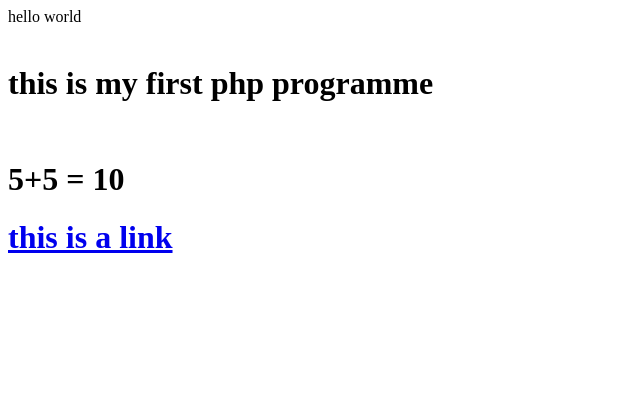
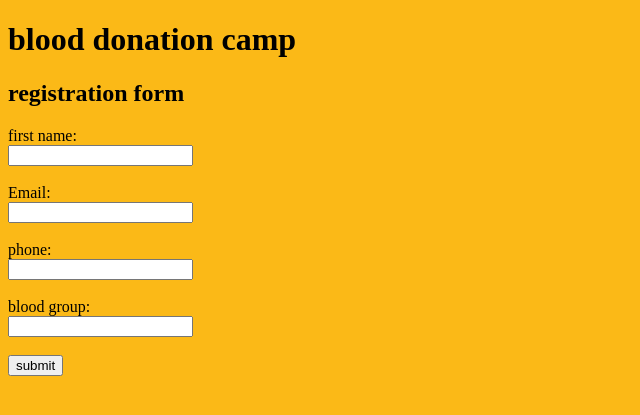
Before and after one commit to AYUSHBHAGAT59/my-all-practice, a PHP site: page /tutorial/php_programme/index.php in a window 1280 px wide. Shown: the top 415 px of the page, without its empty margins (0-640 px from the left). Run offline with PHP 8.4, Linux system fonts and the light colour scheme.

Commit message:
Add files via upload

```diff
--- a/php_programme/index.php
+++ b/php_programme/index.php
@@ -4,15 +4,35 @@
     <meta charset="UTF-8">
     <meta http-equiv="X-UA-Compatible" content="IE=edge">
     <meta name="viewport" content="width=device-width, initial-scale=1.0">
-    <title><?php echo "this title is written with "; echo "php code"; ?></title>
+    <title>Registration form demo</title>
 </head>
-<body>
-<?php
-echo "hello world <br> <br>";
-echo '<h1> this is my first php programme <h1> <br>';
-echo "5+5 = ",5+5;
+<body bgcolor="FBB917">
+    <h1>blood donation camp</h1>
+    <div><h2>registration form</h2></div>
+    <form action="connect.php" method="POST">
+        <label for="user">first name:</label><br>
+        <input type="text" name="name" id="name" required><br><br>
 
-?>
-<h1><?php echo'<a href="youtube.com" target="_blank">this is a link</a>'?></h1>
+        <label for="email">Email:</label><br>
+        <input type="email" name="email" id="email" required><br><br>
+
+        <label for="phone">phone:</label><br>
+        <input type="text" name="phone" id="phone" required><br><br>
+
+        <label for="bgroup">blood group:</label><br>
+        <input type="text" name="bgroup" required><br><br>
+
+        <input type="submit" value="submit" id="submit" name="submit">
+    </form>
 </body>
 </html>
+
+<!--
+    how to start this file:
+
+    1> go to xampp server start my sql and apache
+    2> click on mysql admin button
+    3> after that your server backend will be start
+    4> then go to chrome and write localhost/tutorial/index.php
+    5>then boom this file will be start
+ -->
```
Also changed, not shown: php_programme/connect.php (added, +23 -0 lines).
